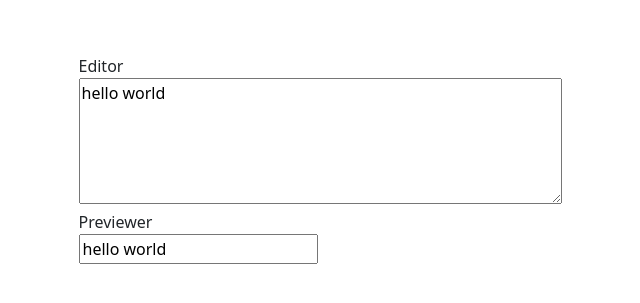
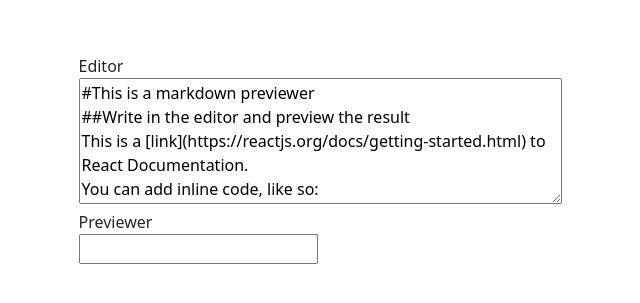
Before and after one commit to Ax-cd/markdown-previewer, a React (Create React App) app: page / in a window 1280 px wide. Shown: the part 241-544 px from the top of the page, without its empty margins (320-960 px from the left). Built offline with nearby package versions, Linux system fonts and the light colour scheme.

Commit message:
add default text in editor

```diff
--- a/src/App.jsx
+++ b/src/App.jsx
@@ -1,10 +1,28 @@
 import React, { Component } from "react";
+import { marked } from "marked";
+
+// use backquote over quote => backquote allow linebreaks
+const defaultText = `#This is a markdown previewer
+##Write in the editor and preview the result
+This is a [link](https://reactjs.org/docs/getting-started.html) to React Documentation.
+You can add inline code, like so:
+Or a code block
+Do you need to list items ? You can:
+What about a > blockquote ?
+Emphasis the **importance** of an element with **bolded text**.
+And add images!
+![Img name](url)
+  `;
+
+marked.setOptions({
+  breaks: true,
+});
 
 export default class App extends Component {
   constructor(props) {
     super(props);
 
-    this.state = { editorInput: "hello world" };
+    this.state = { editorInput: defaultText };
   }
 
   handleEditorChange = (event) => {
@@ -32,8 +50,9 @@ export default class App extends Component {
           <br />
           <input
             type="text"
-            value={this.state.editorInput}
-            onChange={this.handleEditorChange}
+            // value={this.state.editorInput}
+            // onChange={this.handleEditorChange}
+            // dangerouslySetInnerHTML={{ __html: editorInput }}
           />
         </div>
       </React.Fragment>
```
